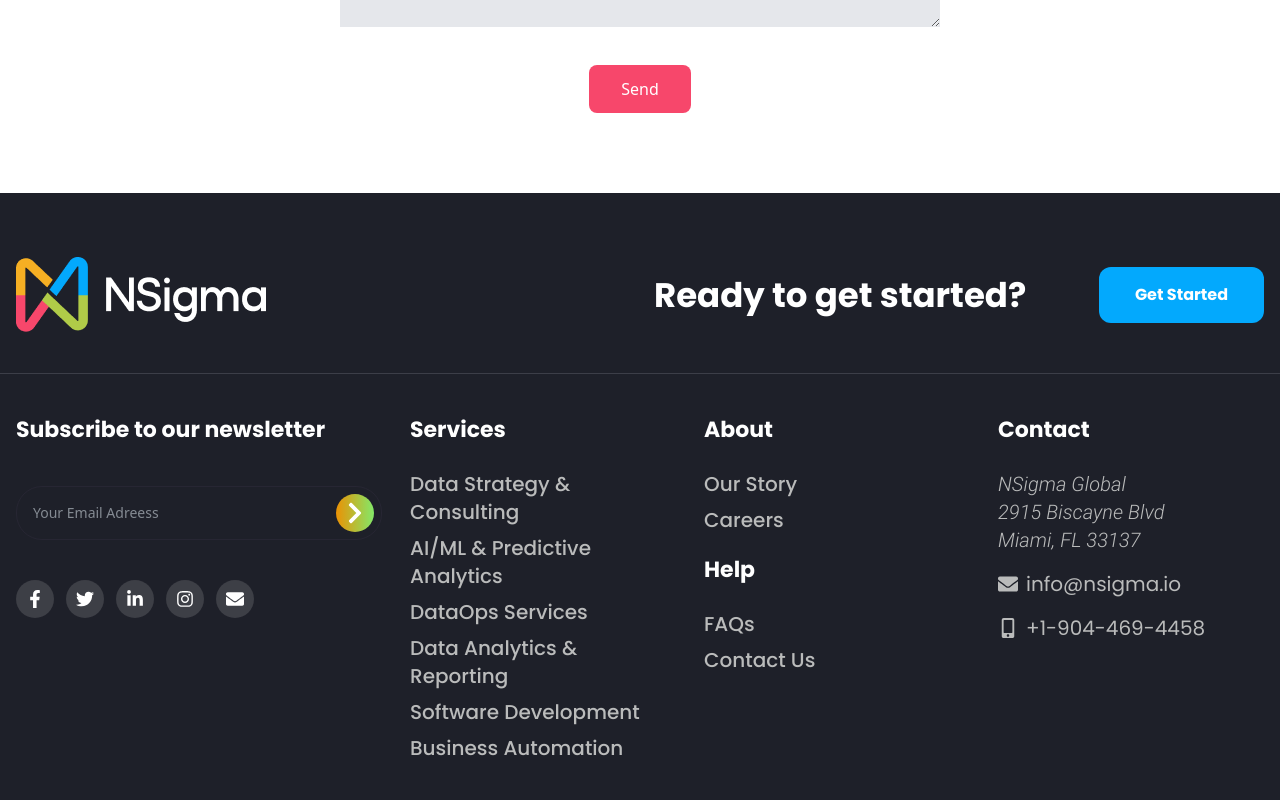
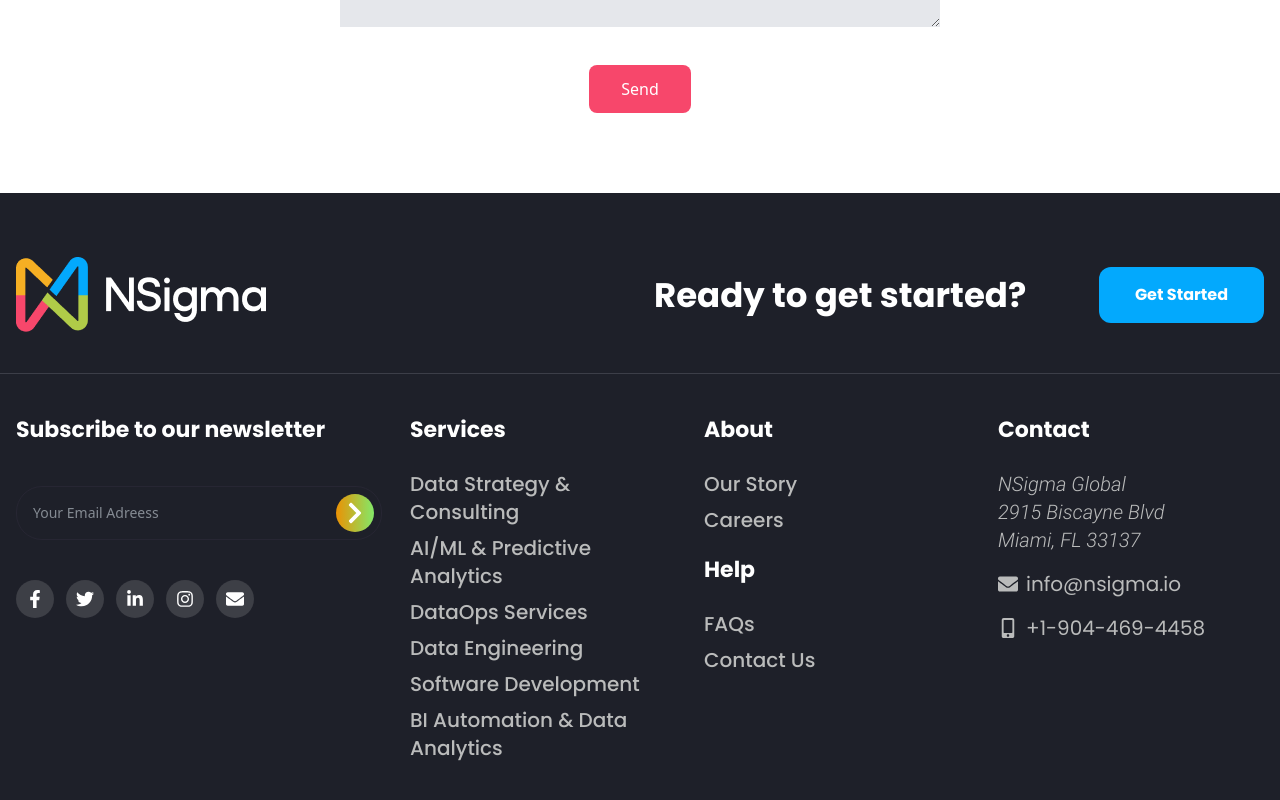
Before and after one commit to nleg1010/Nsigma, a Next.js app: page /contact-us in a window 1280 px wide. Shown: the part 787-1587 px from the top of the page. Built offline with nearby package versions, Linux system fonts and the light colour scheme.

Commit message:
feat: update content

```diff
--- a/src/components/Header/header.tsx
+++ b/src/components/Header/header.tsx
@@ -82,7 +82,7 @@ function Navbar() {
 						<div key={name} className="hidden md:block relative group">
 							<Link
 								href={link}
-								key={name}
+								key={i}
 								className={twMerge(
 									`hidden p-2 md:block md:text-lg text-base font-semibold text-white uppercase`,
 									i === routes.length - 1 &&
@@ -150,17 +150,17 @@ function Navbar() {
 					>
 						<span></span>
 						{/* Empty span here is needed so it acts as padding and doesn't break the animation */}
-						{routes.map(({ name, link, sublinks }, i) => (
-							<>
-								{sublinks != null ? (
+						{routes.map(({ name, link, sublinks }, i) =>
+							sublinks != null ? (
 								<MenuItemWithSubMenu
+									key={i}
 									item={{ name, link, subMenuItems: sublinks }}
 									toggleOpen={setOpen}
 								/>
 							) : (
 								<Link
 									href={link}
-										key={name}
+									key={i}
 									className={twMerge(
 										`p-2 md:text-lg text-base font-semibold text-white uppercase`,
 										i === routes.length - 1 &&
@@ -170,9 +170,8 @@ function Navbar() {
 								>
 									{name}
 								</Link>
+							)
 						)}
-							</>
-						))}
 						<span></span>
 					</motion.div>
 				</div>
--- a/src/components/ai-ml/WhatIsAiSection.tsx
+++ b/src/components/ai-ml/WhatIsAiSection.tsx
@@ -10,7 +10,7 @@ function WhatIsAiSection({ content }: WhatIsAiSectionProps) {
 		>
 			<div className="container flex flex-col gap-12 text-white px-4">
 				<h2 className="text-3xl md:text-5xl font-bold">
-					What is <span className="grad">AI/ML and Predictive Analytics</span>
+					What is <span className="grad">AI/ML and Predictive Analytics </span>
 					and how do they work together?
 				</h2>
 				<div className="text-xl whitespace-pre-line">{content}</div>
--- a/src/components/footer.tsx
+++ b/src/components/footer.tsx
@@ -140,7 +140,7 @@ export default function Footer() {
 									href="https://nsigma.io/#expertise"
 									className="text-xl font-medium text-lightGray hover:text-white transition-colors"
 								>
-									Data Analytics & Reporting
+									Data Engineering
 								</Link>
 							</li>
 							<li>
@@ -156,7 +156,7 @@ export default function Footer() {
 									href="#"
 									className="text-xl font-medium text-lightGray hover:text-white transition-colors"
 								>
-									Business Automation
+									BI Automation & Data Analytics
 								</Link>
 							</li>
 						</ul>
```
Lines whose indentation alone changed are shown as unchanged.
